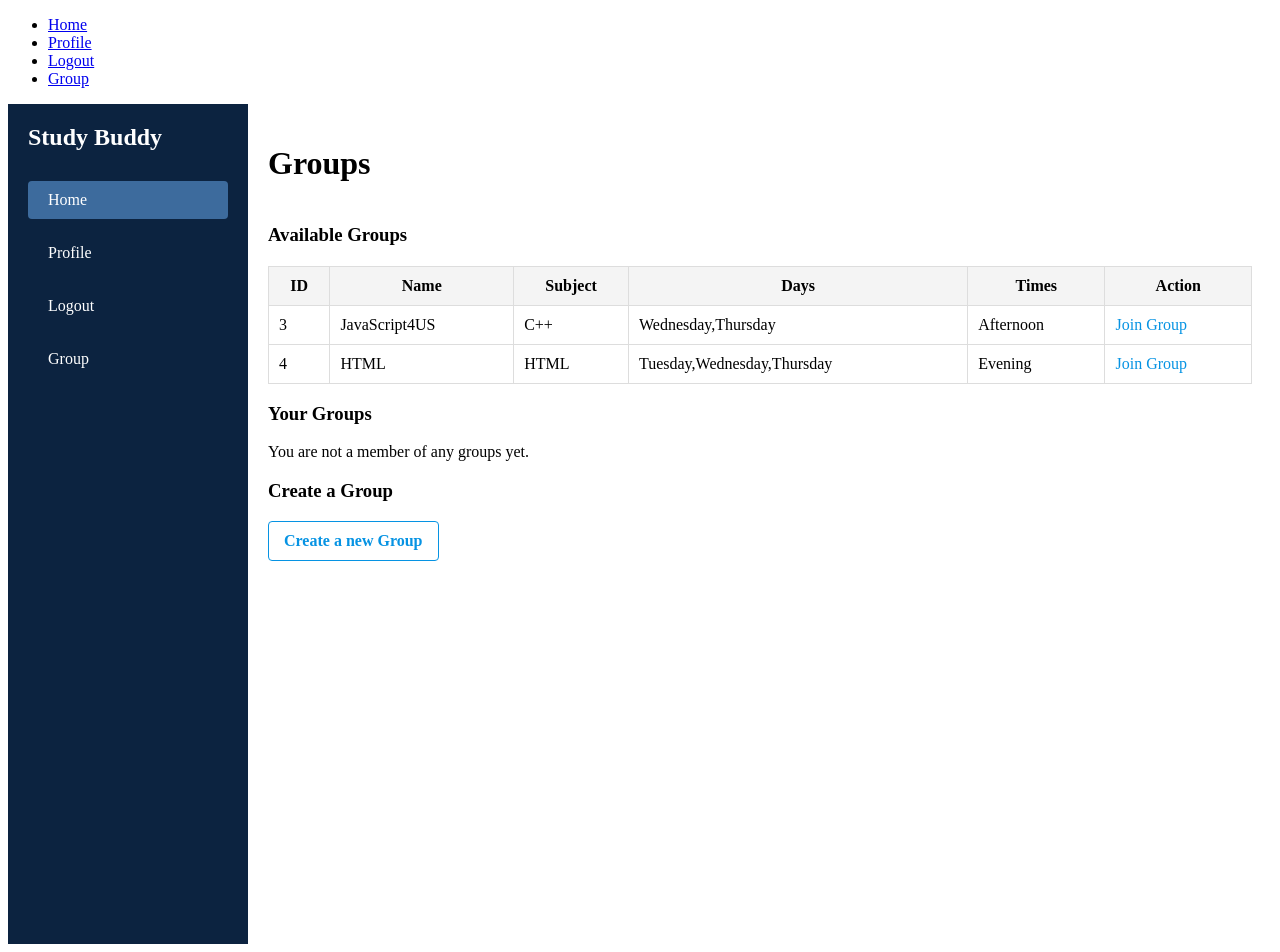
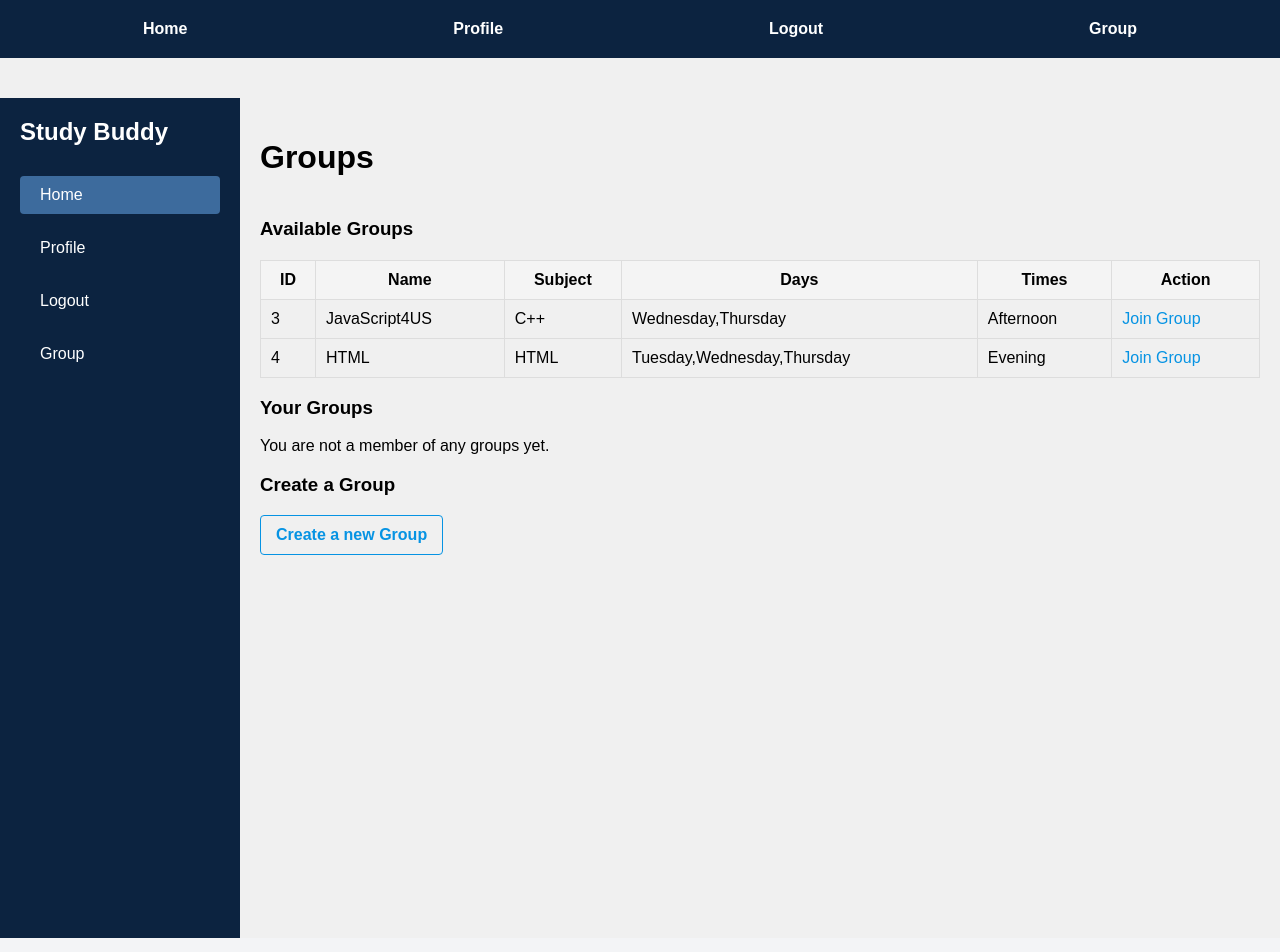
Before and after one commit to N-Ghi/Final-Project-21, a Flask app: page /group in a window 1280 px wide. Run offline with Flask 3, Linux system fonts and the light colour scheme; a user stored in the database is signed in; data comes from the database, SQL or seed files in the repository.

Commit message:
edited navbar

```diff
--- a/study/templates/navbar.html
+++ b/study/templates/navbar.html
@@ -4,9 +4,73 @@
     <meta charset="UTF-8">
     <meta name="viewport" content="width=device-width, initial-scale=1.0">
     <title>Document</title>
+    <style>
+        body {
+            font-family: 'Arial', sans-serif;
+            margin: 0;
+            padding: 0;
+            background-color: #f0f0f0;
+        }
+        nav {
+            background-color: #0c2340;
+            color: white;
+            padding: 10px;
+        }
+        .navbar-nav {
+            list-style: none;
+            padding: 0;
+            margin: 0;
+            display: flex;
+            justify-content: space-around;
+        }
+        .nav-item {
+            margin: 0;
+        }
+        .nav-link {
+            color: white;
+            text-decoration: none;
+            padding: 10px 15px;
+            display: inline-block;
+            border-radius: 4px;
+            font-weight: bold;
+        }
+        .nav-link:hover, .nav-link.active {
+            background-color: #3d6b9d;
+        }
+        .container {
+            padding: 20px;
+        }
+        .alert-container {
+            margin: 20px 0;
+        }
+        .alert {
+            padding: 10px;
+            border-radius: 4px;
+            margin-bottom: 10px;
+        }
+        .alert-info {
+            background-color: #d9edf7;
+            color: #31708f;
+        }
+        .alert-success {
+            background-color: #dff0d8;
+            color: #3c763d;
+        }
+        .alert-warning {
+            background-color: #fcf8e3;
+            color: #8a6d3b;
+        }
+        .alert-danger {
+            background-color: #f2dede;
+            color: #a94442;
+        }
+        .flash-message.hide {
+            display: none;
+        }
+    </style>
 </head>
 <body>
-    <nav >
+    <nav>
         <div class="collapse navbar-collapse" id="navbarNav">
             <ul class="navbar-nav">
                 <li class="nav-item">
@@ -18,12 +82,11 @@
                 <li class="nav-item">
                     <a class="nav-link" href="{{ url_for('logout') }}">Logout</a>
                 </li>
-                <li>
-                    <a href="{{url_for('group')}}">Group</a>
+                <li class="nav-item">
+                    <a class="nav-link" href="{{ url_for('group') }}">Group</a>
                 </li>
             </ul>
         </div>
-
     </nav>
     <div class="container">
         {% with messages = get_flashed_messages(with_categories=true) %}
@@ -37,12 +100,12 @@
             </div>
           {% endif %}
         {% endwith %}
-      </div>
-      <!-- This script will hide the flash messages after 5 seconds-->
-      <script>
+    </div>
+    <!-- This script will hide the flash messages after 5 seconds -->
+    <script>
         document.addEventListener('DOMContentLoaded', function() {
             setTimeout(function() {
-                var flashMessages = document.querySelectorAll('.flash-message');
+                var flashMessages = document.querySelectorAll('.alert');
                 flashMessages.forEach(function(message) {
                     message.classList.add('hide');
                 });
@@ -50,6 +113,5 @@
         });
     </script>
     {% block content %}{% endblock %}
-
 </body>
 </html>
```
